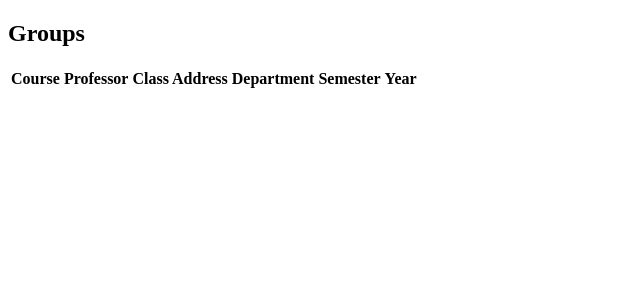
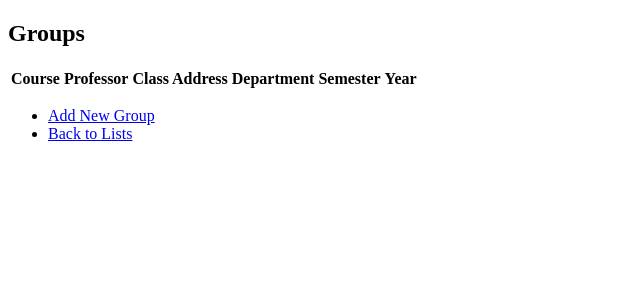
Before and after one commit to hedyehwaisi/TAF, a Django app: page /lists/group_list/ in a window 1280 px wide. Shown: the top 300 px of the page, without its empty margins (0-640 px from the left). Run offline with Django 5.2, Linux system fonts and the light colour scheme; data that the repository does not hold is empty.

Commit message:
in progress

```diff
--- a/Database/forms.py
+++ b/Database/forms.py
@@ -27,11 +27,13 @@ class ProfessorForm(forms.ModelForm):
     class Meta:
         model = Professor
         fields = '__all__'
+        exclude = ['member']
 
 class TAForm(forms.ModelForm):
     class Meta:
         model = TA
         fields = '__all__'
+        exclude = ['member']
 
 class CourseForm(forms.ModelForm):
     class Meta:
--- a/Database/templates/delete_group.html
+++ b/Database/templates/delete_group.html
@@ -4,11 +4,11 @@
     <title>Delete Group</title>
 </head>
 <body>
-<h2>Are you sure you want to delete "{{ group.name }}"?</h2>
+<h2>Are you sure you want to delete "{{ group.course.title }} {{ group.year_semester }}"?</h2>
 <form method="post">
     {% csrf_token %}
     <button type="submit">Confirm</button>
 </form>
-<a href="{% url 'groups' %}">Cancel</a>
+<a href="{% url 'group_list' %}">Cancel</a>
 </body>
 </html>
--- a/Database/templates/group_list.html
+++ b/Database/templates/group_list.html
@@ -25,9 +25,21 @@
                 <td>{{ group.department }}</td>
                 <td>{{ group.semester }}</td>
                 <td>{{ group.year }}</td>
+
+                <td>
+                    <a href="{% url 'edit_group' group.id %}">Edit</a>
+                    <a href="{% url 'delete_group' group.id %}">Delete</a>
+                </td>
             </tr>
             {% endfor %}
         </tbody>
     </table>
+
+    <ul>
+        <li><a href="{% url 'create_group' %}">Add New Group</a></li>
+        <li><a href="{% url 'list_page' %}">Back to Lists</a></li>
+    </ul>
+
+
 </body>
 </html>
--- a/Database/templates/list_page.html
+++ b/Database/templates/list_page.html
@@ -15,5 +15,8 @@
 
         <!-- Add links for Groups, Assistance, Grades, and Request Invites as needed -->
     </ul>
+    <ul>
+        <li><a href="{% url 'homepage' %}">Home Page</a></li>
+    </ul>
 </body>
 </html>
--- a/Database/templates/member_list.html
+++ b/Database/templates/member_list.html
@@ -55,6 +55,9 @@
         </tbody>
     </table>
 
-    <a href="{% url 'create_member' %}">Add New Member</a>
+    <ul>
+        <li><a href="{% url 'create_member' %}">Add New Member</a></li>
+        <li><a href="{% url 'list_page' %}">Back to Lists</a></li>
+    </ul>
 </body>
 </html>
--- a/Database/templates/professor_list.html
+++ b/Database/templates/professor_list.html
@@ -30,5 +30,11 @@
             {% endfor %}
         </tbody>
     </table>
+
+
+    <ul>
+        <li><a href="{% url 'create_member' %}">Add New Member</a></li>
+        <li><a href="{% url 'list_page' %}">Back to Lists</a></li>
+    </ul>
 </body>
 </html>
--- a/Database/templates/student_list.html
+++ b/Database/templates/student_list.html
@@ -32,5 +32,10 @@
             {% endfor %}
         </tbody>
     </table>
+
+    <ul>
+        <li><a href="{% url 'create_member' %}">Add New Member</a></li>
+        <li><a href="{% url 'list_page' %}">Back to Lists</a></li>
+    </ul>
 </body>
 </html>
--- a/Database/templates/ta_list.html
+++ b/Database/templates/ta_list.html
@@ -32,5 +32,10 @@
             {% endfor %}
         </tbody>
     </table>
+
+    <ul>
+        <li><a href="{% url 'create_member' %}">Add New Member</a></li>
+        <li><a href="{% url 'list_page' %}">Back to Lists</a></li>
+    </ul>
 </body>
 </html>
--- a/Database/views.py
+++ b/Database/views.py
@@ -230,13 +230,16 @@ def groups(request):
     groups = Group.objects.all()
     return render(request, 'groups.html', {'groups': groups})
 
+def lists_page(request):
+    return render(request, 'list_page.html')
+
 
 def create_group(request):
     if request.method == 'POST':
         form = GroupForm(request.POST)
         if form.is_valid():
             form.save()
-            return redirect('groups')
+            return redirect('group_list')
     else:
         form = GroupForm()
     return render(request, 'create_group.html', {'form': form})
@@ -248,7 +251,7 @@ def edit_group(request, group_id):
         form = GroupForm(request.POST, instance=group)
         if form.is_valid():
             form.save()
-            return redirect('groups')
+            return redirect('group_list')
     else:
         form = GroupForm(instance=group)
     return render(request, 'edit_group.html', {'form': form, 'group': group})
@@ -258,7 +261,7 @@ def delete_group(request, group_id):
     group = get_object_or_404(Group, pk=group_id)
     if request.method == 'POST':
         group.delete()
-        return redirect('groups')
+        return redirect('group_list')
     return render(request, 'delete_group.html', {'group': group})
 
 
```
Also changed, not shown: Database/templates/groups.html (deleted, +0 -19 lines).
